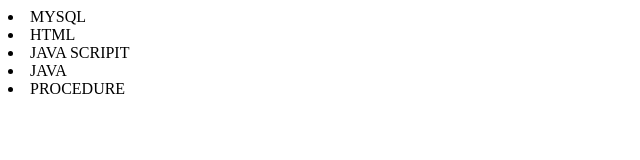
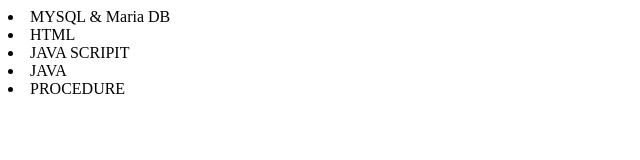
Before and after one commit to RomulloSilva/Teste, a plain HTML site: page Index.html in a window 1280 px wide. Shown: the whole page, without its empty margins (0-640 px from the left). Drawn offline with Linux system fonts and the light colour scheme.

Commit message:
Adição da MAria DB aos cursos

```diff
--- a/Index.html
+++ b/Index.html
@@ -6,7 +6,7 @@
     <title>Bem vind(x)s aos Cursos do Rômulo</title>
 </head>
 <body>
-    <li>MYSQL</li>
+    <li>MYSQL & Maria DB</li>
     <li>HTML</li>
     <li>JAVA SCRIPIT</li>
     <li> JAVA </li>
```
